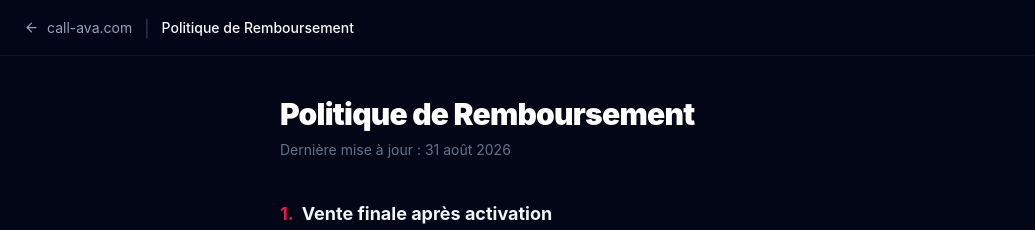
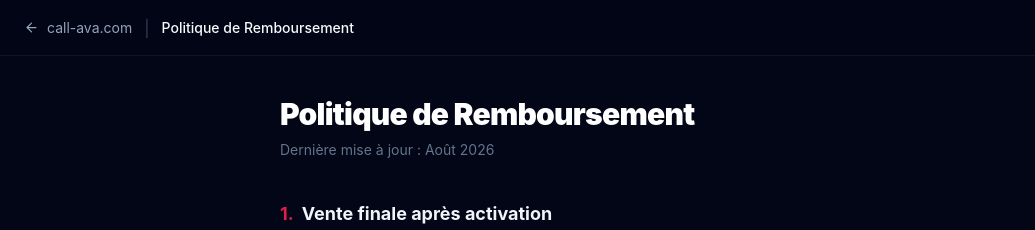
Before and after one commit to stayelles/ava-web, a Next.js app: page /remboursement in a window 1280 px wide. Shown: the top 230 px of the page, without its empty margins (0-1035 px from the left). Built offline with nearby package versions, Linux system fonts and the light colour scheme.

Commit message:
fix: show refund policy update month

```diff
--- a/app/remboursement/page.tsx
+++ b/app/remboursement/page.tsx
@@ -8,7 +8,7 @@ export const metadata: Metadata = {
 
 export default function RefundPage() {
   return (
-    <LegalLayout title="Politique de Remboursement" updatedAt="31 août 2026">
+    <LegalLayout title="Politique de Remboursement" updatedAt="Août 2026">
       <LegalSection n={1} title="Vente finale après activation">
         <p>
           Les abonnements, renouvellements, changements de formule et achats de services
--- a/package.json
+++ b/package.json
@@ -1,6 +1,6 @@
 {
   "name": "ava-web",
-  "version": "0.5.61",
+  "version": "0.5.62",
   "private": true,
   "scripts": {
     "dev": "next dev",
```
Also changed, not shown: 2 other files (tests, documents, lock files or other folders).
